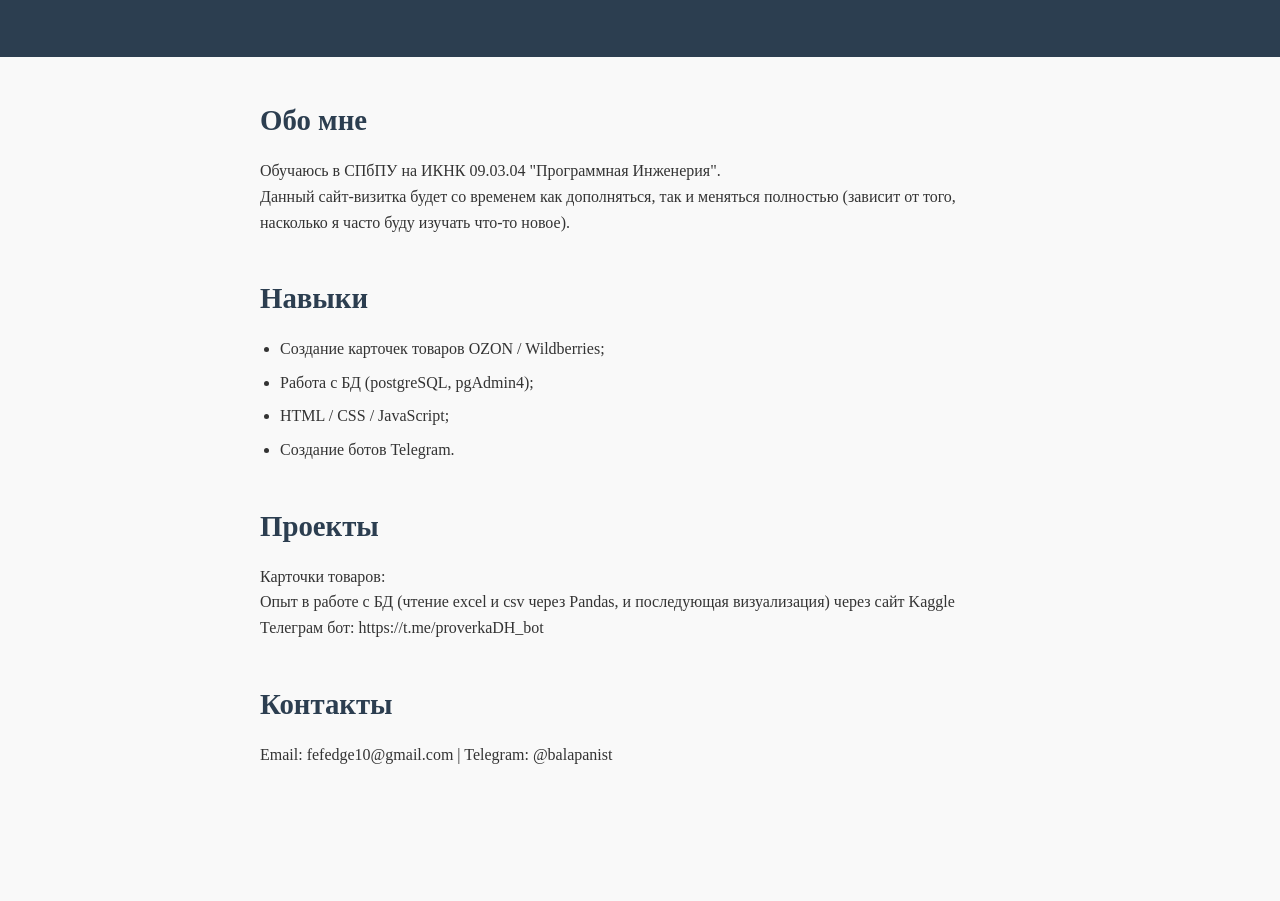
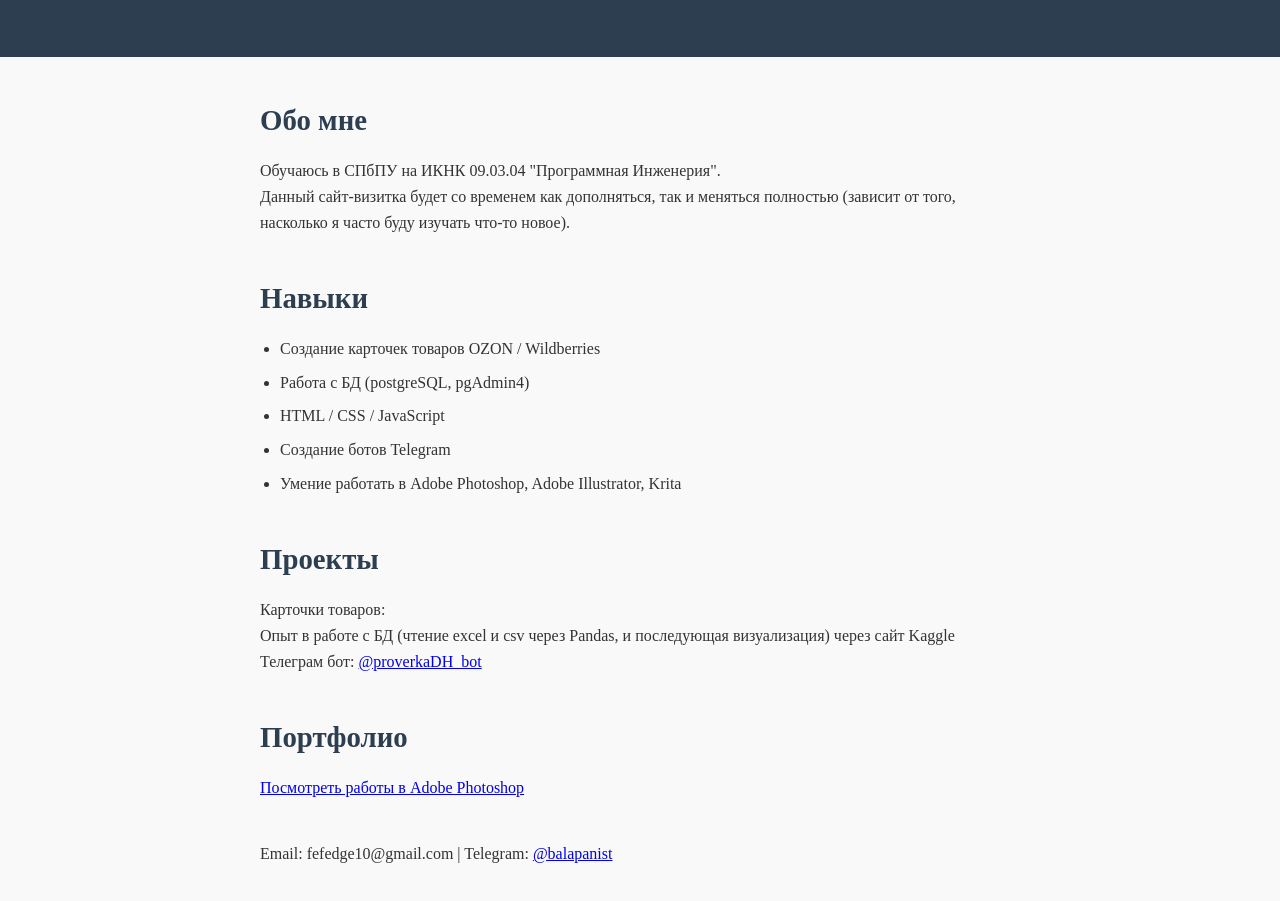
Before and after one commit to balapanist/balapanist.github.io, a plain HTML site: page index.html in a window 1280 px wide. Shown: the part 175-1076 px from the top of the page. Before the commit the page ends 982 px from the top, so only its background shows below. Drawn offline with Linux system fonts and the light colour scheme.

Commit message:
Update index.html
Сделал футер, добавил переход на страницу с примерами работ в Photoshop

```diff
--- a/index.html
+++ b/index.html
@@ -10,7 +10,7 @@
   <header class="hero">
     <h1 id="name">Хваевский Даниил Романович</h1>
     <p id="tagline">Сайт-визитка на скорую руку</p>
-    <p2 id="tagline">сайт будет со временем пополняться новой информацией</p2>
+    <p id="tagline">сайт будет со временем пополняться новой информацией</p>
   </header>
 
   <main class="container">
@@ -22,10 +22,11 @@
     <section id="skills">
       <h2>Навыки</h2>
       <ul id="skills-list">
-        <li>Создание карточек товаров OZON / Wildberries;</li>
-        <li>Работа с БД (postgreSQL, pgAdmin4);</li>
-        <li>HTML / CSS / JavaScript;</li>
-        <li>Создание ботов Telegram.</li>
+        <li>Создание карточек товаров OZON / Wildberries</li>
+        <li>Работа с БД (postgreSQL, pgAdmin4)</li>
+        <li>HTML / CSS / JavaScript</li>
+        <li>Создание ботов Telegram</li>
+        <li>Умение работать в Adobe Photoshop, Adobe Illustrator, Krita</li>
       </ul>
     </section>
 
@@ -34,15 +35,20 @@
       <div id="projects-list">
         <p>Карточки товаров:</p>
         <p>Опыт в работе с БД (чтение excel и csv через Pandas, и последующая визуализация) через сайт Kaggle</p>
-        <p>Телеграм бот: https://t.me/proverkaDH_bot</p>
+        <p>Телеграм бот: <a href="https://t.me/proverkaDH_bot" target="_blank">@proverkaDH_bot</a></p>
       </div>
     </section>
 
-    <section id="contact">
-      <h2>Контакты</h2>
-      <p id="contact-info">Email: fefedge10@gmail.com | Telegram: @balapanist</p>
+    <section id="portfolio-link">
+      <h2>Портфолио</h2>
+      <a href="second.html" class="btn">Посмотреть работы в Adobe Photoshop</a>
     </section>
   </main>
+
+  <footer class="footer">
+    <div class="container">
+      <p id="contact-info">Email: fefedge10@gmail.com | Telegram: <a href="https://t.me/balapanist" target="_blank">@balapanist</a></p>
+    </div>
+  </footer>
 </body>
-
 </html>
```
